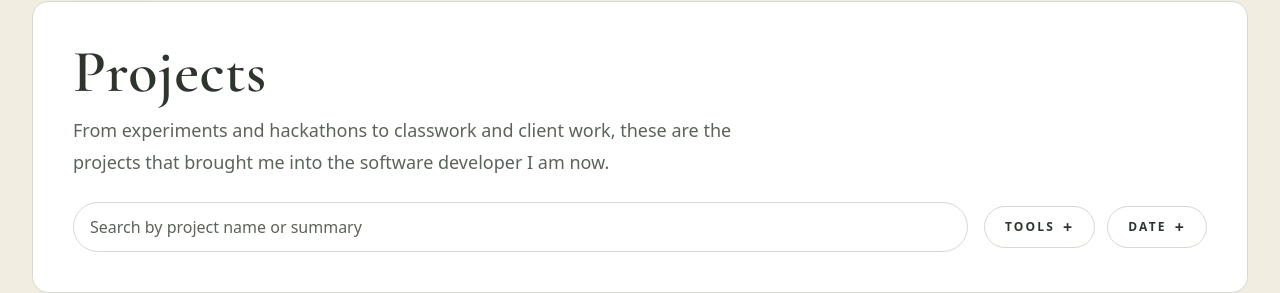
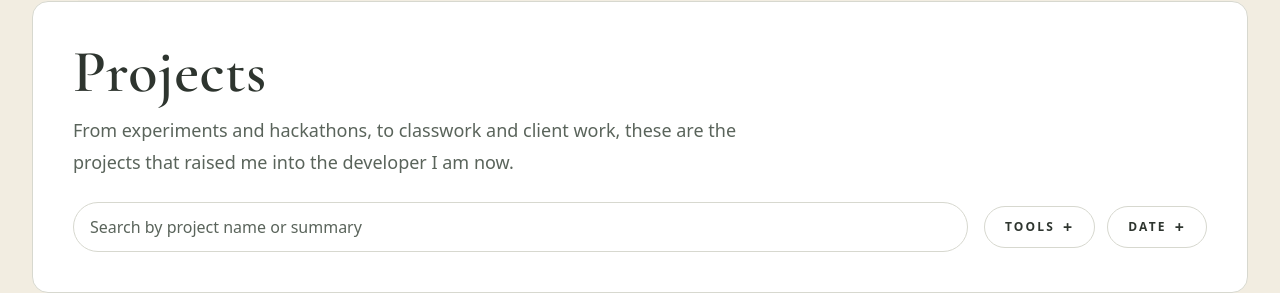
Before and after one commit to jadenet/portfolio, a Next.js app: page /projects in a window 1280 px wide. Shown: the part 117-410 px from the top of the page. Built offline with nearby package versions, Linux system fonts and the light colour scheme; grey boxes are pictures that could not be loaded.

Commit message:
Update projects subtitle

```diff
--- a/pages/projects.tsx
+++ b/pages/projects.tsx
@@ -86,7 +86,7 @@ function Projects() {
               Projects
             </h1>
             <p className="text-lg leading-8 text-[var(--ink-soft)]">
-              From experiments and hackathons to classwork and client work, these are the projects that brought me into the software developer I am now.
+              From experiments and hackathons, to classwork and client work, these are the projects that raised me into the developer I am now.
             </p>
           </div>
         </div>
```
